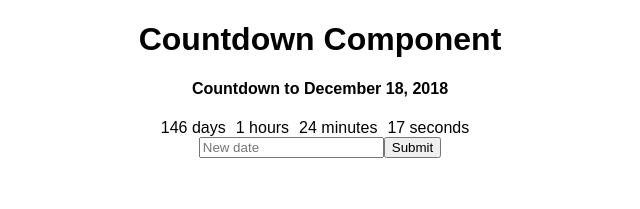
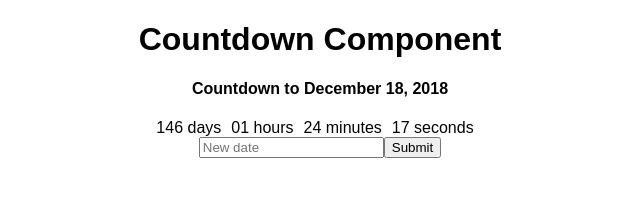
Before and after one commit to islam95/react-projects, a React (Create React App) app: page / in a window 1280 px wide. Shown: the top 209 px of the page, without its empty margins (320-960 px from the left). Built offline with nearby package versions, Linux system fonts and the light colour scheme.

Commit message:
create leadingZero function for the numbers less than 10

```diff
--- a/src/components/Countdown/Clock.js
+++ b/src/components/Countdown/Clock.js
@@ -20,6 +20,10 @@ class Clock extends React.Component {
     setInterval(() => this.getTimeUntil(this.props.deadline), 1000);
   }
 
+  leadingZero(num) {
+    return num < 10 ? `0${num}` : num;
+  }
+
   // The time left until the passed date
   getTimeUntil(deadline) {
     const time = Date.parse(deadline) - Date.parse(new Date());
@@ -33,10 +37,10 @@ class Clock extends React.Component {
   render() {
     return (
       <div>
-        <span className="marginRight">{this.state.days} days</span>
-        <span className="marginRight">{this.state.hours} hours</span>
-        <span className="marginRight">{this.state.minutes} minutes</span>
-        <span className="marginRight">{this.state.seconds} seconds</span>
+        <span className="marginRight">{this.leadingZero(this.state.days)} days</span>
+        <span className="marginRight">{this.leadingZero(this.state.hours)} hours</span>
+        <span className="marginRight">{this.leadingZero(this.state.minutes)} minutes</span>
+        <span className="marginRight">{this.leadingZero(this.state.seconds)} seconds</span>
       </div>
     );
   }
```
